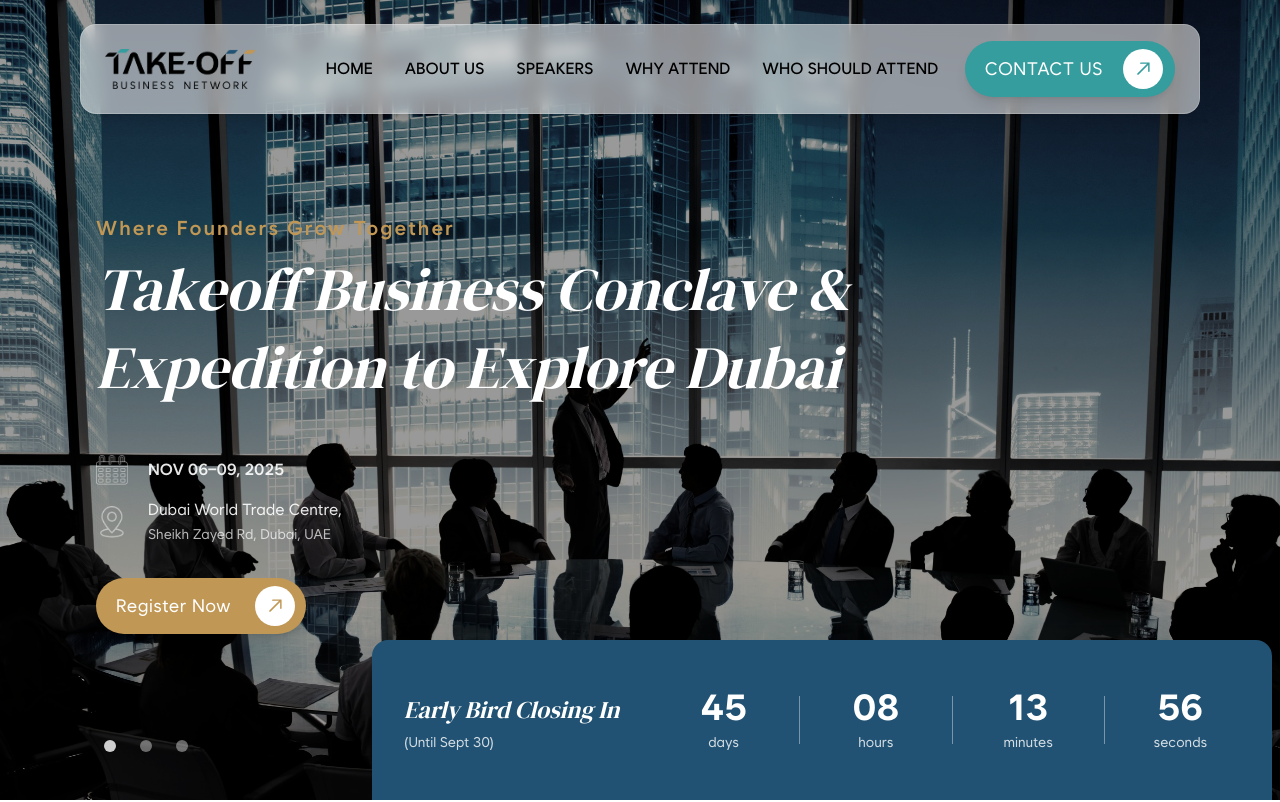
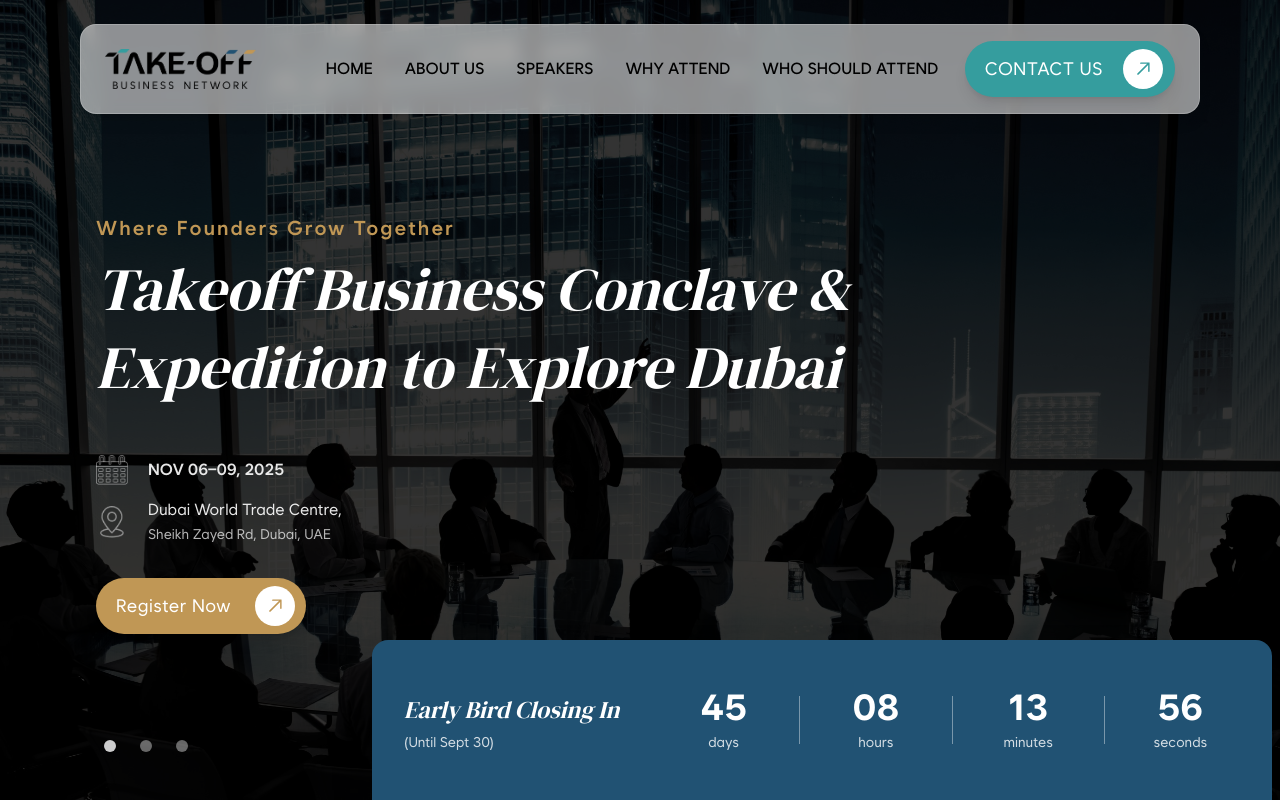
Before and after one commit to itsbasilsaman/take-off-webapplication, a Next.js app: page / in a window 1280 px wide. Shown: the top 802 px of the page. Built offline with nearby package versions, Linux system fonts and the light colour scheme.

Commit message:
Final Updation

```diff
--- a/src/components/Footer.tsx
+++ b/src/components/Footer.tsx
@@ -38,7 +38,7 @@
       {/* Top WhatsApp and Search Bar Section */}
       <div className="flex flex-col lg:flex-row items-center justify-between gap-4 pb-4 border-b border-gray-700">
         <div className="flex items-center gap-2">
-          <span className="text-[#23b3a3] text-2xl font-semibold italic">Connect WhatsApp</span>
+          <span className="text-[#23b3a3] text-2xl font-semibold  ">Connect WhatsApp</span>
           <BsWhatsapp className="text-[#23b3a3] text-2xl" />
 
           </div>
--- a/src/components/HomeBanner.tsx
+++ b/src/components/HomeBanner.tsx
@@ -89,7 +89,7 @@
           priority
         />
         {/* Black shade overlay */}
-        <div className="absolute inset-0 bg-black/40 bg-opacity-60 pointer-events-none" />
+        <div className="absolute inset-0 bg-black/80 bg-opacity-60 pointer-events-none" />
       </div>
 
   {/* Main Content */}
--- a/src/components/LandingTestimonialSection.tsx
+++ b/src/components/LandingTestimonialSection.tsx
@@ -165,7 +165,7 @@
             animate={ctaInView ? { opacity: 1, y: 0 } : {}}
             transition={{ duration: 0.7, ease: "easeOut", delay: 0.2 }}
           >
-            <h3 className="text-2xl sm:text-3xl lg:text-5xl font-bold text-white mb-4 italic text-balance max-w-2xl">
+            <h3 className="text-[24px] md:text-5xl lg:text-6xl  font-medium text-white mb-4 italic text-balance max-w-2xl">
               Don&lsquo;t Miss the Journey
               <br />
               That Could Change Your Business Future
```
